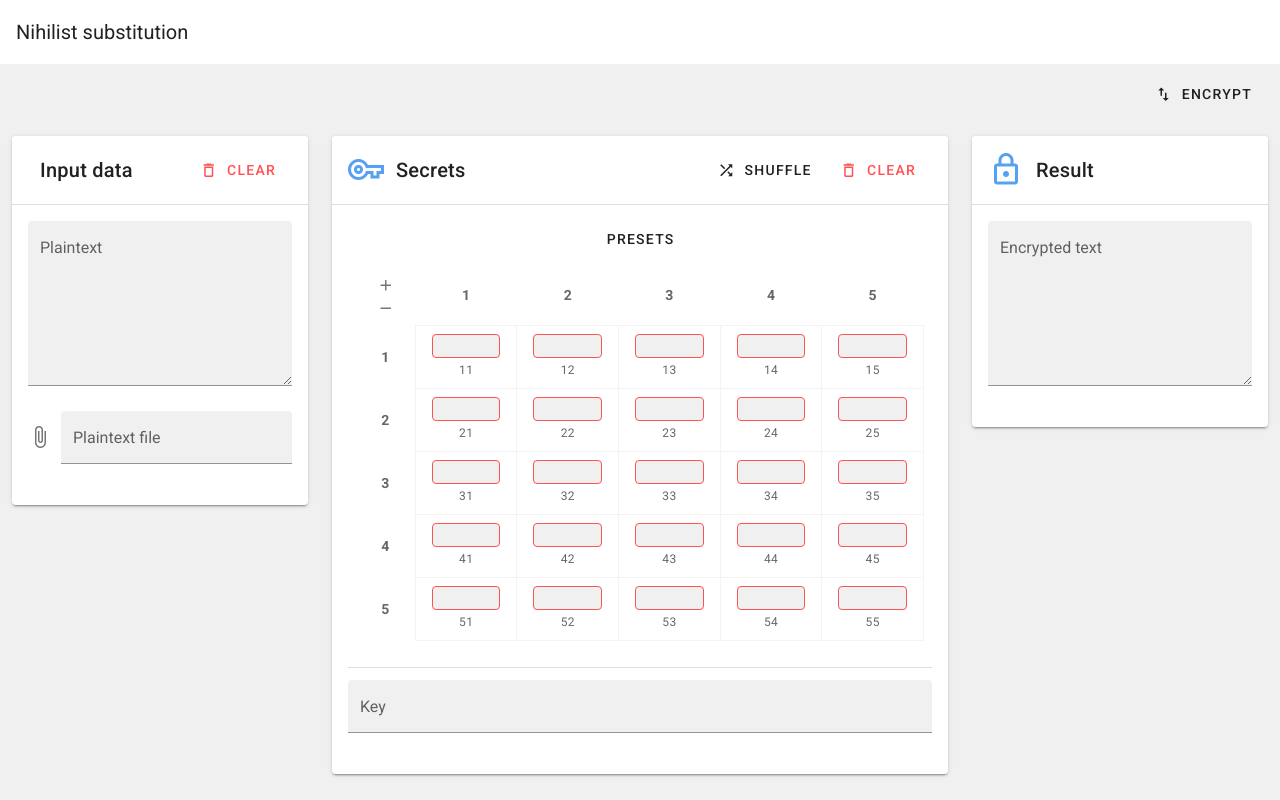
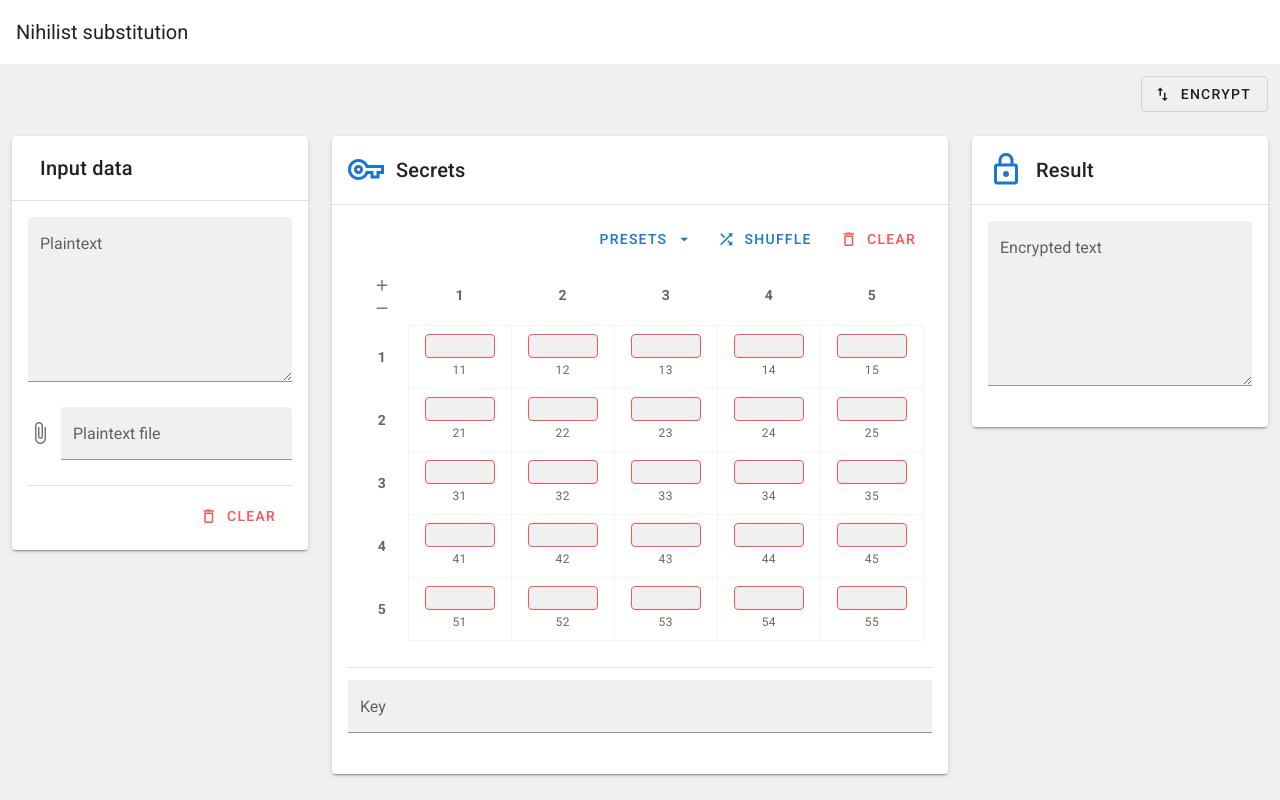
Before and after one commit to tjakubowski/put-pod, a Vue app: page / in a window 1280 px wide. Built offline with nearby package versions, Linux system fonts and the light colour scheme.

Commit message:
Make cards more readable

```diff
--- a/src/App.vue
+++ b/src/App.vue
@@ -10,7 +10,7 @@
 
         <v-row>
           <v-col class="text-right">
-            <v-btn text @click="reverse">
+            <v-btn outlined text @click="reverse">
               <v-icon left v-text="'mdi-swap-vertical'" :class="{'v-icon--rotate': !encrypt}"/>
               {{ encrypt ? 'Encrypt' : 'Decrypt' }}
             </v-btn>
@@ -21,63 +21,62 @@
 
           <v-col cols="12" md="6" lg="3">
             <base-card title="Input data" icon="text-subject">
-              <template v-slot:actions>
-                <v-btn text class="error--text" @click="clearText">
-                  <v-icon left>
-                    mdi-delete-outline
-                  </v-icon>
-                  Clear</v-btn>
-              </template>
               <v-textarea v-model="text" @input="deleteFile" :label="encrypt ? 'Plaintext' : 'Encoded text'" filled dense :rules="textRules"/>
               <v-file-input @change="readFile" v-model="textFile" label="Plaintext file" filled dense/>
+              <v-divider class="mb-3"/>
+              <div class="text-right">
+                <v-btn text color="error" @click="clearText">
+                  <v-icon left v-text="'mdi-delete-outline'"/> Clear
+                </v-btn>
+              </div>
             </base-card>
           </v-col>
 
           <v-col cols="12" md="6" lg="6">
             <base-card title="Secrets" icon="key-outline">
-              <template v-slot:actions>
-                <v-btn text @click="shuffleAlphabet">
-                  <v-icon left>
-                    mdi-shuffle
-                  </v-icon>
-                  Shuffle</v-btn>
-                <v-btn text class="error--text" @click="clearSecrets">
-                  <v-icon left>
-                    mdi-delete-outline
-                  </v-icon>
-                  Clear</v-btn>
-              </template>
 
+              <div class="text-right">
                 <v-menu
                   v-model="alphabetCreatorMenu"
                   :close-on-content-click="false"
                   :close-on-click="false"
                   :nudge-width="200"
-                offset-x
                 >
                   <template v-slot:activator="{ on, attrs }">
                     <v-btn
                       v-bind="attrs"
                       v-on="on"
                       text
-                    block
+                      color="primary"
                     >
                       Presets
+                      <v-icon right v-text="alphabetCreatorMenu ? 'mdi-menu-up' : 'mdi-menu-down'" />
                     </v-btn>
                   </template>
 
                   <AlphabetCreator @input="setAlphabetPreset" @close="alphabetCreatorMenu = !alphabetCreatorMenu"/>
                 </v-menu>
+                <v-btn text color="primary" @click="shuffleAlphabet">
+                  <v-icon left v-text="'mdi-shuffle'"/> Shuffle
+                </v-btn>
+                <v-btn text color="error" @click="clearAlphabet">
+                  <v-icon left v-text="'mdi-delete-outline'"/> Clear
+                </v-btn>
+              </div>
 
               <AlphabetTable v-model="alphabet"
                              @increase="alphabetMatrixSize++"
                              @decrease="alphabetMatrixSize--"
                              :is-valid="isAlphabetValid"/>
+
               <v-divider class="mb-3"/>
+
               <v-text-field v-model="encryptionKey"
                             :rules="encryptionKeyRules"
                             label="Key"
-                            filled dense/>
+                            clearable
+                            filled
+                            dense/>
             </base-card>
           </v-col>
 
@@ -104,12 +103,10 @@ import BaseCard from '@/components/BaseCard';
 import AlphabetTable from '@/components/AlphabetTable';
 import EncryptionTable from '@/components/EncryptionTable';
 import AlphabetCreator from '@/components/AlphabetCreator';
-import BaseError from "@/components/BaseError";
 
 export default {
   name: 'App',
   components: {
-    BaseError,
     AlphabetCreator,
     EncryptionTable,
     AlphabetTable,
@@ -117,9 +114,9 @@ export default {
   },
   data() {
     return {
+      encrypt: true,
       alphabetCreatorMenu: false,
       alphabetMatrixSize: 5,
-      encrypt: true,
       textFile: null,
       text: '',
       textRules: [
@@ -131,16 +128,6 @@ export default {
         (v) => [...v].every((letter) => this.alphabet.includes(letter)) || 'Encryption key must contain alphabet characters only',
         (v) => !!v || 'Encryption key is required',
         (v) => (v && v.length >= 2) || 'Encryption key must be more than 2 characters',
-      ],
-      alphabetPresets: [
-        {
-          name: 'Small polish alphabet',
-          alphabet: ['a', 'ą', 'b', 'c', 'ć', 'd', 'e', 'ę', 'f', 'g', 'h', 'i', 'j', 'k', 'l', 'ł', 'm', 'n', 'ń', 'o', 'ó', 'p', 'q', 'r', 's', 'ś', 't', 'u', 'v', 'w', 'x', 'y', 'z', 'ź', 'ż', ' '],
-        },
-        {
-          name: 'Big polish alphabet',
-          alphabet: ['A', 'Ą', 'B', 'C', 'Ć', 'D', 'E', 'Ę', 'F', 'G', 'H', 'I', 'J', 'K', 'L', 'Ł', 'M', 'N', 'Ń', 'O', 'Ó', 'P', 'Q', 'R', 'S', 'Ś', 'T', 'U', 'V', 'W', 'X', 'Y', 'Z', 'Ź', 'Ż', ' '],
-        },
       ],
     };
   },
@@ -223,6 +210,7 @@ export default {
     },
     setAlphabetPreset(preset) {
       this.alphabet = preset;
+      this.alphabetMatrixSize = Math.sqrt(this.alphabet.length);
     },
     getLetterCode(letter) {
       const index = this.alphabet.indexOf(letter);
@@ -242,9 +230,8 @@ export default {
     clearText() {
       this.text = '';
     },
-    clearSecrets() {
+    clearAlphabet() {
       this.alphabet = this.alphabet.map(() => '');
-      this.encryptionKey = '';
     },
     reverse() {
       this.text = this.result;
--- a/src/components/AlphabetCreator.vue
+++ b/src/components/AlphabetCreator.vue
@@ -1,6 +1,5 @@
 <template>
   <v-card>
-    <v-divider></v-divider>
 
     <v-card-text>
       <v-select
@@ -26,6 +25,7 @@
       <v-spacer></v-spacer>
 
       <v-btn
+        color="primary"
         text
         @click="close"
       >
--- a/src/components/AlphabetTable.vue
+++ b/src/components/AlphabetTable.vue
@@ -3,16 +3,20 @@
     <table v-cloak>
       <tr>
         <th>
+          <div>
             <v-btn x-small icon
                    :disabled="alphabetMatrixSize >= maxAlphabetMatrixSize"
                    @click="$emit('increase')">
               <v-icon>mdi-plus</v-icon>
             </v-btn>
+          </div>
+          <div>
             <v-btn x-small icon
                    :disabled="alphabetMatrixSize <= minAlphabetMatrixSize"
                    @click="$emit('decrease')">
               <v-icon>mdi-minus</v-icon>
             </v-btn>
+          </div>
         </th>
         <th
             v-for="y in alphabetMatrixSize" :key="`top-${y}`">
--- a/src/plugins/vuetify.js
+++ b/src/plugins/vuetify.js
@@ -11,7 +11,6 @@ export default new Vuetify({
     themes: {
       light: {
         background: '#f0f0f0',
-        primary: '#57a1f3',
       },
     },
   },
```
Lines whose indentation alone changed are shown as unchanged.
